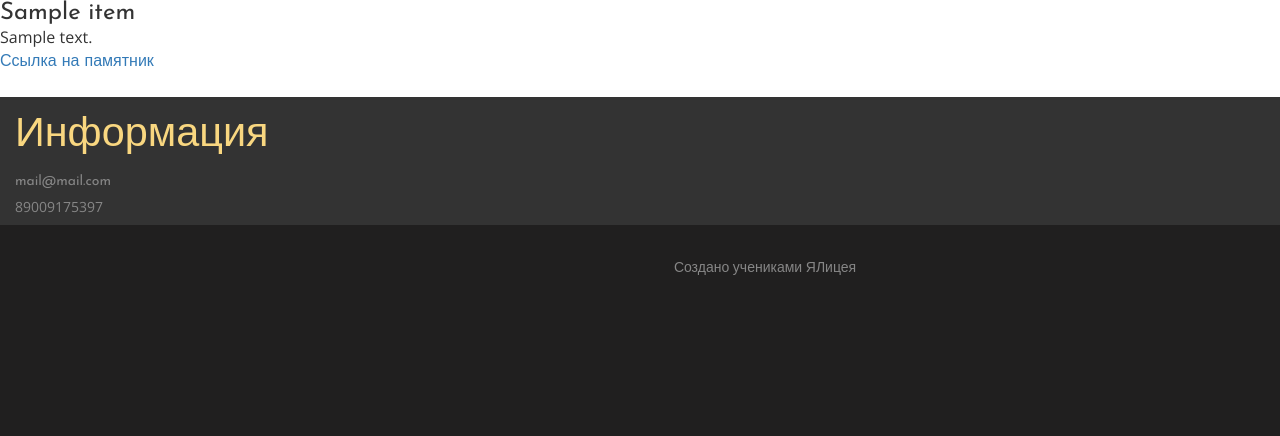
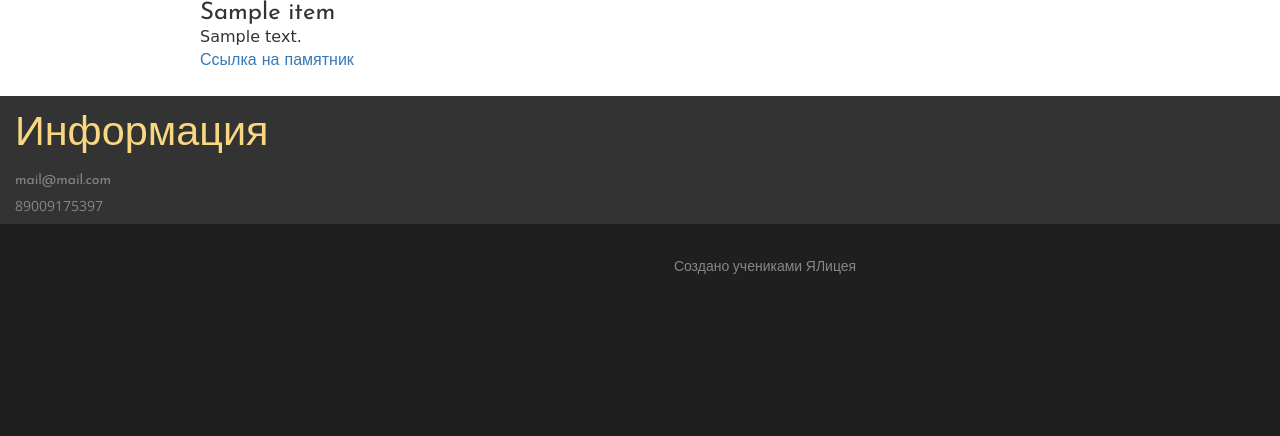
Before and after one commit to Sus-arch/mission_kulture, a Flask app: template templates/show_objects.html in a window 1280 px wide. Shown: the part 138-574 px from the top of the page. After the commit the page ends 412 px from the top, so only its background shows below. Run offline with Flask 2, Linux system fonts and the light colour scheme; the template is opened without the code that fills it: most values are stand-ins (such as "Sample title", 1, 10 or a date in 2020); some libraries are stand-ins or nearby versions.

Commit message:
Add files via upload
com

```diff
--- a/templates/show_objects.html
+++ b/templates/show_objects.html
@@ -4,7 +4,7 @@
 <link rel="stylesheet" href="css/flexslider.css" type="text/css" media="screen" />
 {% block content %}
     {% for item in obj %}
-    <div class="shadow-lg p-3 mb-5 bg-body rounded">
+    <div class="shadow-lg p-3 mb-5 bg-body rounded" style="margin-left: 200px;font-family: Comic Sans MS;">
         <h3>{{ item.name }}</h3>
         <p>{{ item.about }}</p>
         <a href="/{{ item.id }}">Ссылка на памятник</a>
```
